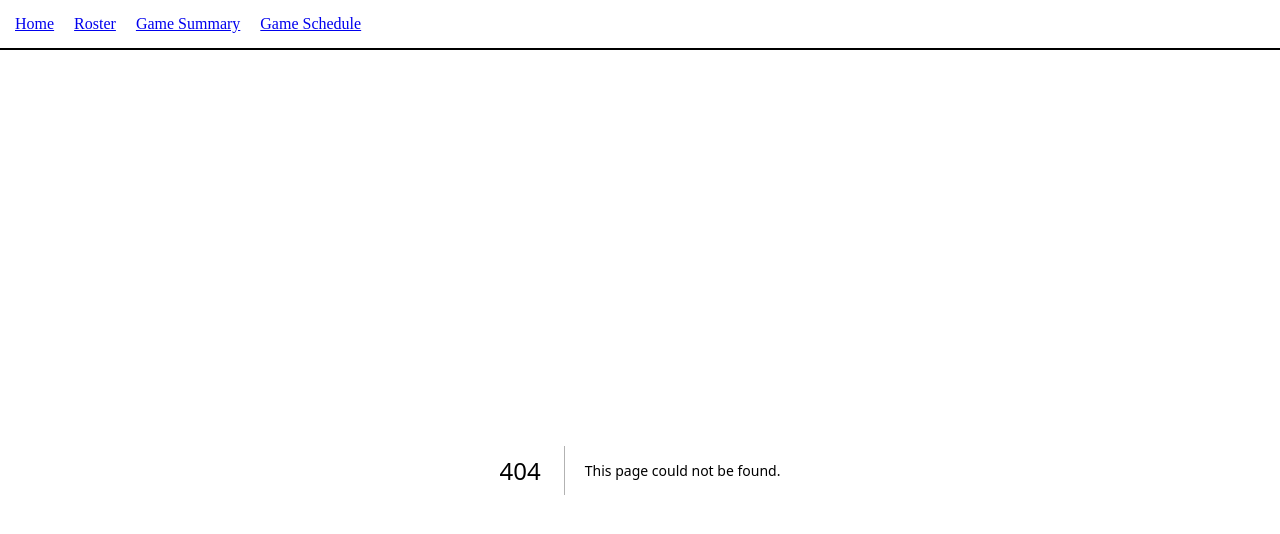
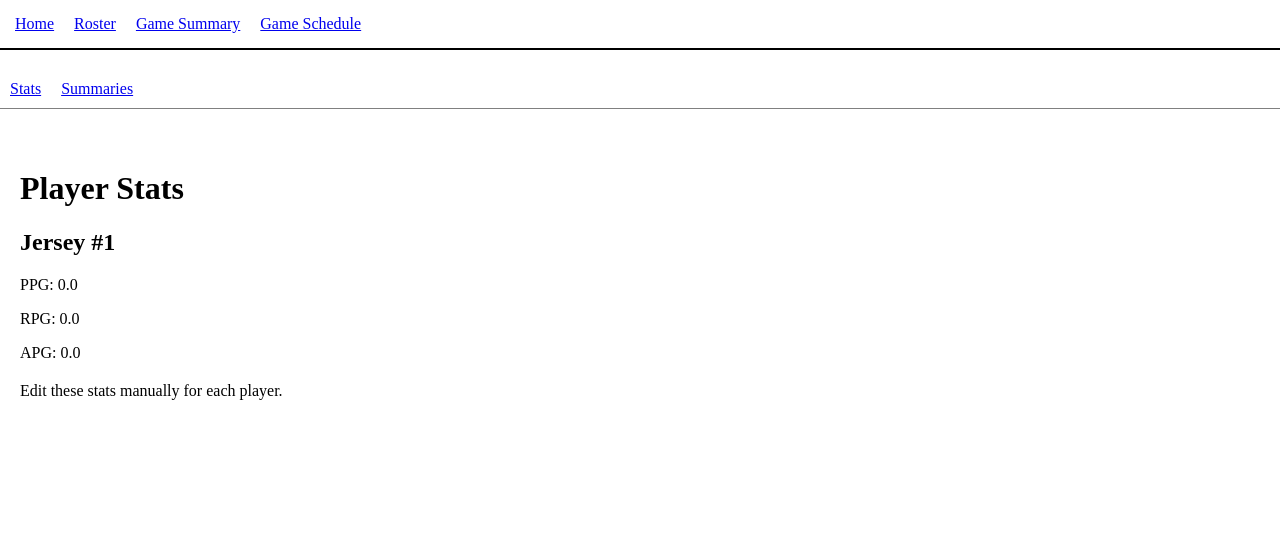
Before and after one commit to typicalryanb3-sys/ryan-basketball-app, a Next.js app: page /roster/1/stats in a window 1280 px wide. Before the commit this address had no page. Shown: the top 534 px of the page. Built offline with nearby package versions, Linux system fonts and the light colour scheme.

Commit message:
Create page.js

```diff
--- /dev/null
+++ b/app/roster/[number]/stats/page.js
@@ -0,0 +1,20 @@
+export default function PlayerStatsPage({ params }) {
+  const { number } = params;
+
+  return (
+    <div style={{ padding: 20 }}>
+      <h1>Player Stats</h1>
+      <h2>Jersey #{number}</h2>
+
+      <div style={{ marginTop: 20 }}>
+        <p>PPG: 0.0</p>
+        <p>RPG: 0.0</p>
+        <p>APG: 0.0</p>
+      </div>
+
+      <p style={{ marginTop: 20 }}>
+        Edit these stats manually for each player.
+      </p>
+    </div>
+  );
+}
```
